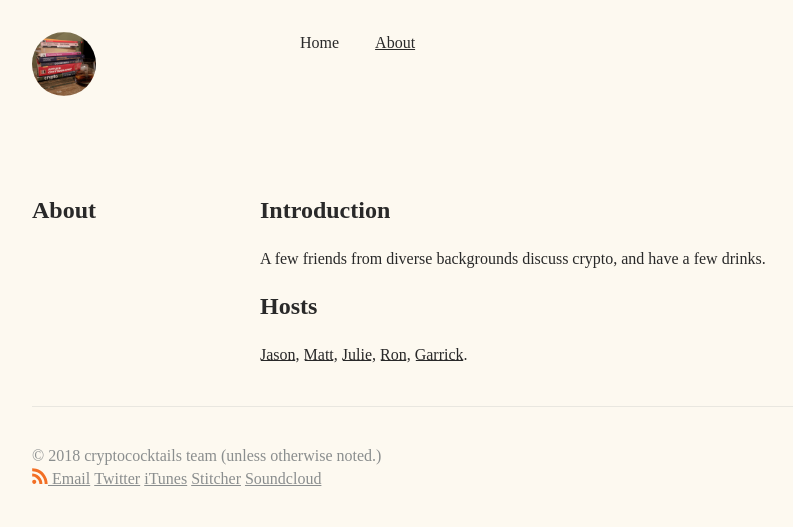
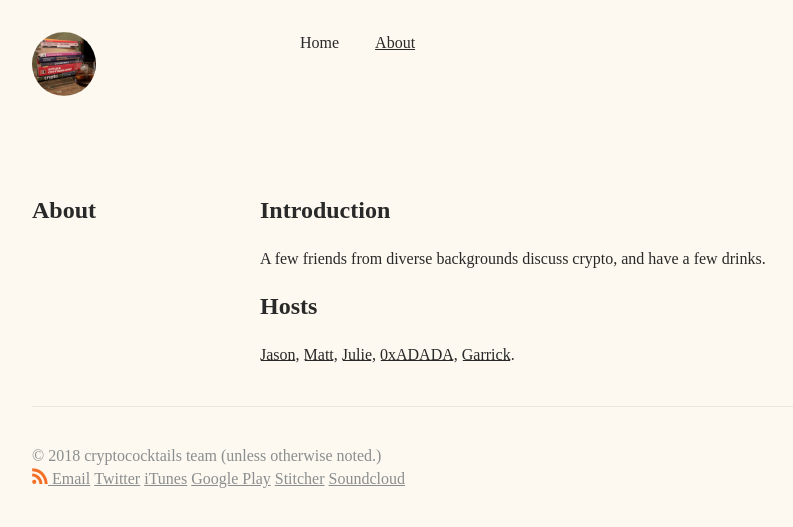
Before and after one commit to 0xadada/cryptococktails.github.io, a Jekyll site: the page built from about.md, in a window 1280 px wide. Shown: the top 527 px of the page, without its empty margins (152-945 px from the left). Built offline with Jekyll 4.4.1, drawn with Linux system fonts in a browser that asks for light colours; some web fonts are replaced.

Commit message:
google play

```diff
--- a/_includes/footer.html
+++ b/_includes/footer.html
@@ -18,6 +18,8 @@
         rel="me external noopener" title="cryptoblocktail on Twitter">Twitter</a>
       <a class="c-Meta" href="https://itunes.apple.com/us/podcast/crypto-cocktails-podcast/id1339033763"
         rel="me external noopener" title="cryptococktails on iTunes">iTunes</a>
+      <a class="c-Meta" href="https://play.google.com/music/listen?u=0#/ps/Ikzgl7qid4v6ezciq6kimdtfdai"
+        rel="me external noopener" title="cryptococktails on Google Play Music">Google Play</a>
       <a class="c-Meta" href="https://www.stitcher.com/podcast/crypto-cocktails?refid=stpr"
         rel="me external noopener" title="cryptococktails on Stitcher">Stitcher</a>
       <a class="c-Meta" href="https://soundcloud.com/cryptococktails"
--- a/about.md
+++ b/about.md
@@ -18,5 +18,5 @@ A few friends from diverse backgrounds discuss crypto, and have a few drinks.
 [Jason](https://twitter.com/jaschang),
 [Matt](https://twitter.com/qtychr),
 [Julie](https://twitter.com/julieieio),
-[Ron](https://twitter.com/0xadada),
+[0xADADA](https://twitter.com/0xadada),
 [Garrick](https://twitter.com/garlick811).
```
